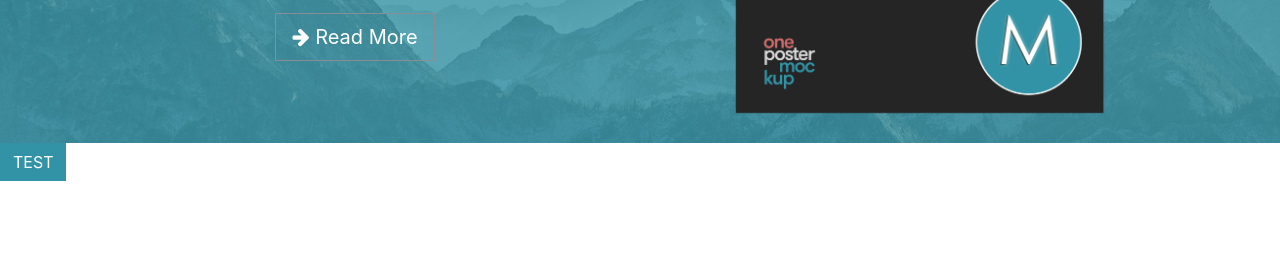
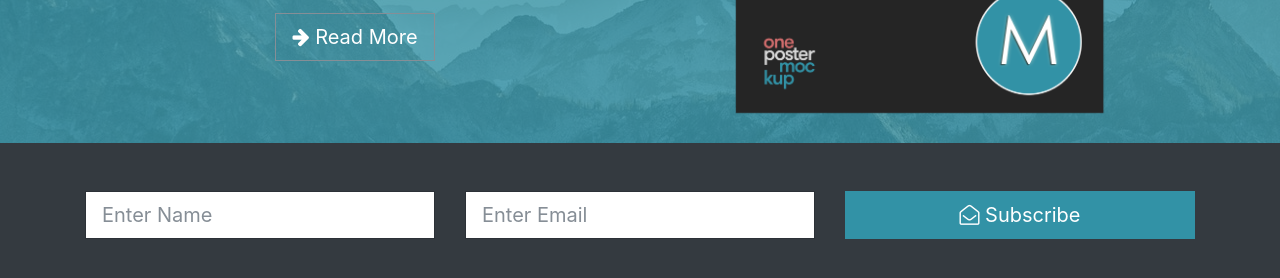
Before and after one commit to toddcf/mizuxe, a website: page src/index.html in a window 1280 px wide. Shown: the part 562-840 px from the top of the page. Before the commit the page ends 800 px from the top, so only its background shows below. Drawn offline with Linux system fonts and the light colour scheme.

Commit message:
Began NEWSLETTER section.

```diff
--- a/src/index.html
+++ b/src/index.html
@@ -65,7 +65,22 @@
 		</div>
 	</section>
 
-	<button class="btn btn-primary">TEST</button>
+	<!-- NEWSLETTER -->
+	<section id="newsletter" class="bg-dark text-white py-5">
+		<div class="container">
+			<div class="row">
+				<div class="col-md-4">
+					<input type="text" class="form-control form-control-lg" placeholder="Enter Name">
+				</div>
+				<div class="col-md-4">
+					<input type="email" class="form-control form-control-lg" placeholder="Enter Email">
+				</div>
+				<div class="col-md-4">
+					<button class="btn btn-primary btn-lg btn-block"><i class="fa fa-envelope-open-o"></i>&nbsp;Subscribe</button>
+				</div>
+			</div>
+		</div>
+	</section>
 
 	<!-- jQuery -->
 	<script src="js/jquery.min.js"></script>
```
